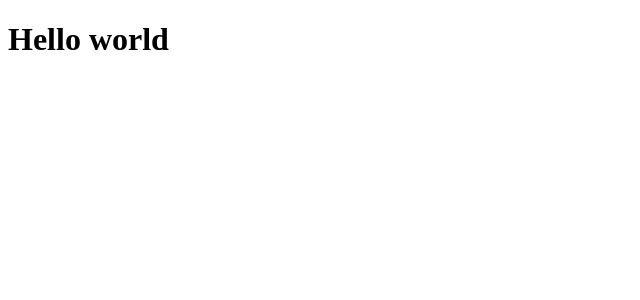
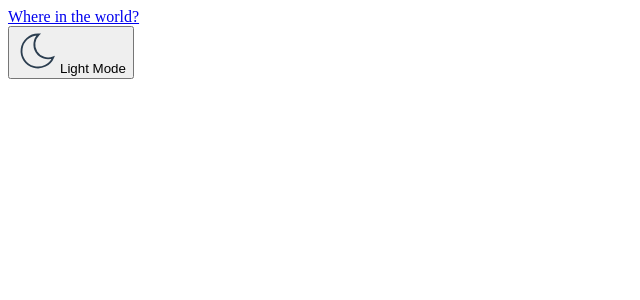
Before and after one commit to rogeliosamuel621/countries-app, a Next.js app: page / in a window 1280 px wide. Shown: the top 300 px of the page, without its empty margins (0-640 px from the left). Built offline with nearby package versions, Linux system fonts and the light colour scheme.

Commit message:
add HomeView

```diff
--- /dev/null
+++ b/src/modules/Home/HomeView.tsx
@@ -0,0 +1,5 @@
+import { Header } from '@components/containers/Header'
+
+export const HomeView = () => {
+  return <Header />
+}
--- a/src/pages/index.tsx
+++ b/src/pages/index.tsx
@@ -1,5 +1,7 @@
+import { HomeView } from '@modules/Home/HomeView'
+
 const Home = () => {
-  return <h1>Hello world</h1>
+  return <HomeView />
 }
 
 export default Home
```
